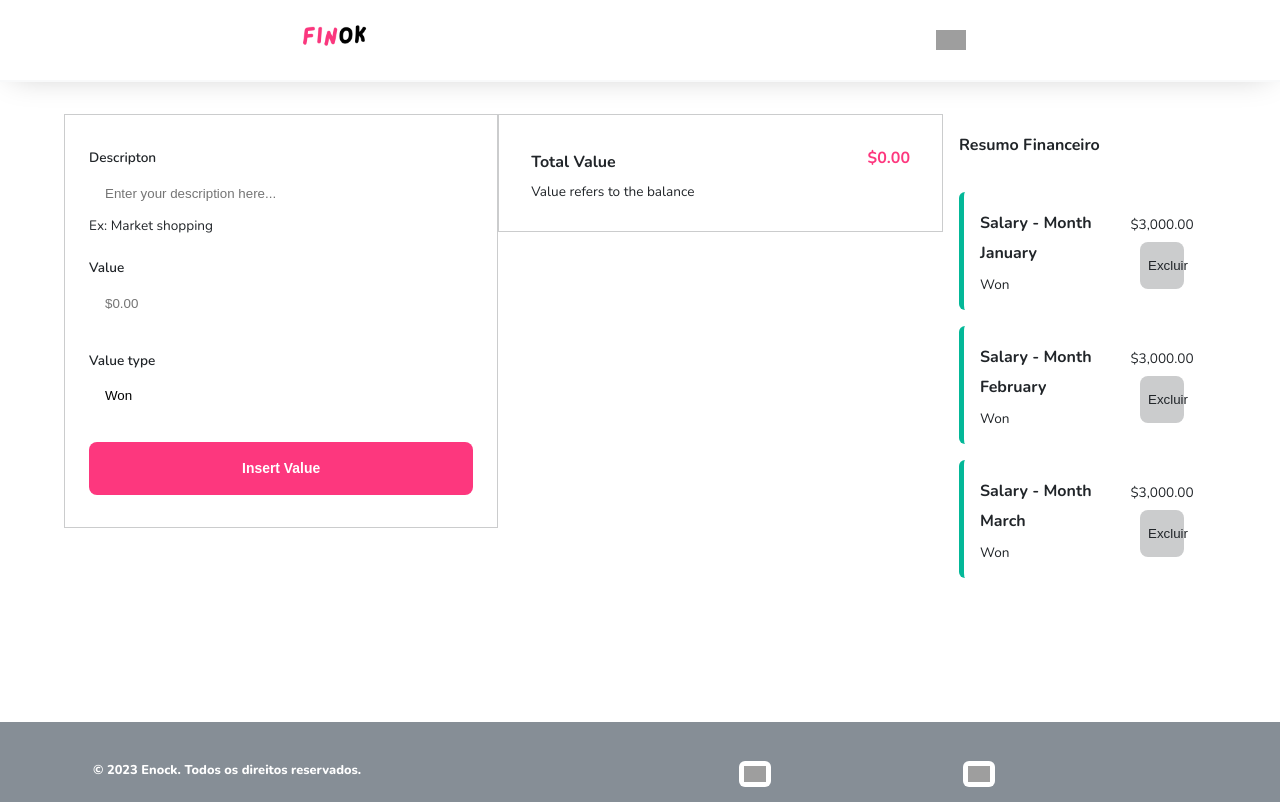
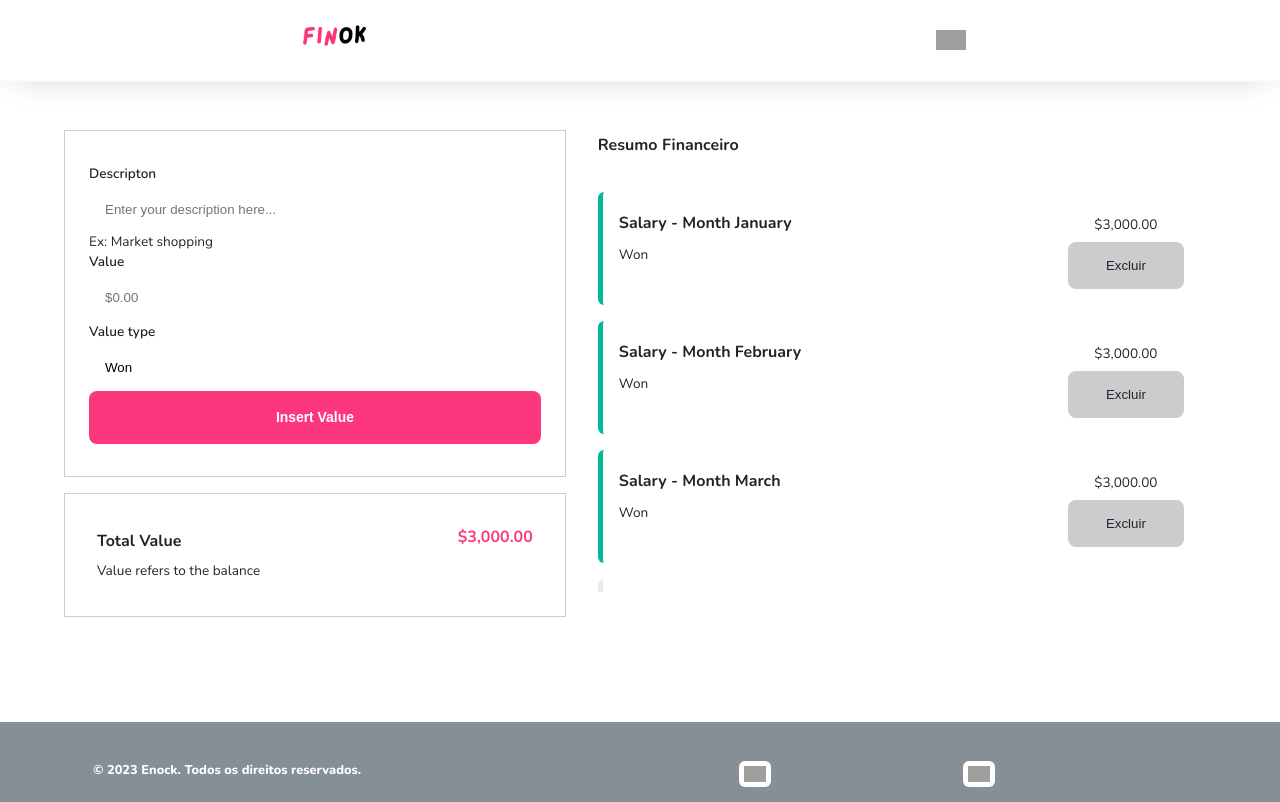
Before and after one commit to kenzie-journey-enock/react_tasks, a React (Vite) app: page / in a window 1280 px wide. Built offline with nearby package versions, Linux system fonts and the light colour scheme; grey boxes are pictures that could not be loaded.

Commit message:
fix: Features

```diff
--- a/src/studies/Projects/Finok/components/molecules/ContainerMainFinok.jsx
+++ b/src/studies/Projects/Finok/components/molecules/ContainerMainFinok.jsx
@@ -1,74 +1,68 @@
-import { useState, useEffect } from 'react'
-import { ContainerMain } from './StyleMolecules'
+import { useState, useEffect, useMemo } from 'react';
+import { ContainerMain, ContainerOrganize } from './StyleMolecules';
 
-import FinFormFinok from './FinFormFinok'
-import FinSummaryFinok from './FinSummaryFinok'
+import FinFormFinok from './FinFormFinok';
+import FinSummaryFinok from './FinSummaryFinok';
 
-import data_mock from "../../data_finok.json"
-import FinTotalFinok from './FinTotalFinok'
+import data_mock from '../../data_finok.json';
+import FinTotalFinok from './FinTotalFinok';
 
 export default function ContainerMainFinok() {
-  // Carregar os dados do localStorage ou usar o JSON inicial
   const [data, setData] = useState(() => {
-    const storedData = localStorage.getItem("finokData");
-    return storedData ? JSON.parse(storedData) : data_mock;
+    const storedData = localStorage.getItem('finokData');
+    const parsedData = storedData ? JSON.parse(storedData) : data_mock;
+    return {
+      ...parsedData,
+      resume: Array.isArray(parsedData.resume) ? parsedData.resume : [],
+    };
   });
 
-  // Atualiza o LocalStorage sempre que data mudar
-  useEffect(() => {
-    localStorage.setItem("finokData", JSON.stringify(data));
-  }, [data]);
+  const total = useMemo(() => {
+    let testTotal = 0;
+    (data.resume ?? []).forEach((item) => {
+      if (item.type === 'Won') {
+        testTotal += item.value
+      } else {
+        testTotal -= item.value
+      }
+    });
+    return testTotal;
+  }, [data.resume]);
+
+  const totalStatus = total >= 0 ? 'positive' : 'negative';
 
   useEffect(() => {
-    const updatedTotal = data.resume.reduce((acc, item) => {
-      if (item.type === "Entrada") {
-        return acc + item.value;
-      } else if (item.type === "Despesa") {
-        return acc - item.value;
-      }
-      return acc;
-    }, 0);
+    localStorage.setItem('finokData', JSON.stringify({ ...data, total }));
+  }, [data.resume]);
 
-    const roundedTotal = Math.round(updatedTotal * 100) / 100;
-
-    const totalStatus = roundedTotal >= 0 ? "positive" : "negative";
-
+  useEffect(() => {
     setData((prev) => ({
       ...prev,
-      total: roundedTotal,
-      totalStatus: totalStatus
+      resume: [...prev.resume],
     }));
-  }, [data.resume]);
+  }, []);
 
-  // Função para adicionar um novo item ao resumo e recalcular o total
   const addItem = (newItem) => {
-    console.log('newItem --------------->', newItem);
-
-    // Adiciona o novo item à lista
-    const updatedResume = [...data.resume, newItem];
-
-    // Atualiza o estado
     setData((prev) => ({
       ...prev,
-      resume: updatedResume
+      resume: [...prev.resume, newItem],
     }));
   };
 
   const removeItem = (id) => {
-    const updatedResume = data.resume.filter((item) => item.id !== id);
-
     setData((prev) => ({
       ...prev,
-      resume: updatedResume
+      resume: prev.resume.filter((item) => item.id !== id),
     }));
   };
 
-
   return (
     <ContainerMain>
-      <FinFormFinok setItem={addItem} />
-      <FinTotalFinok total={data.total} totalStatus={data.totalStatus} />
+      <ContainerOrganize>
+        <FinFormFinok setItem={addItem} />
+        <FinTotalFinok total={total} totalStatus={totalStatus} />
+      </ContainerOrganize>
       <FinSummaryFinok items={data.resume} removeItem={removeItem} />
     </ContainerMain>
-  )
+  );
 }
```
